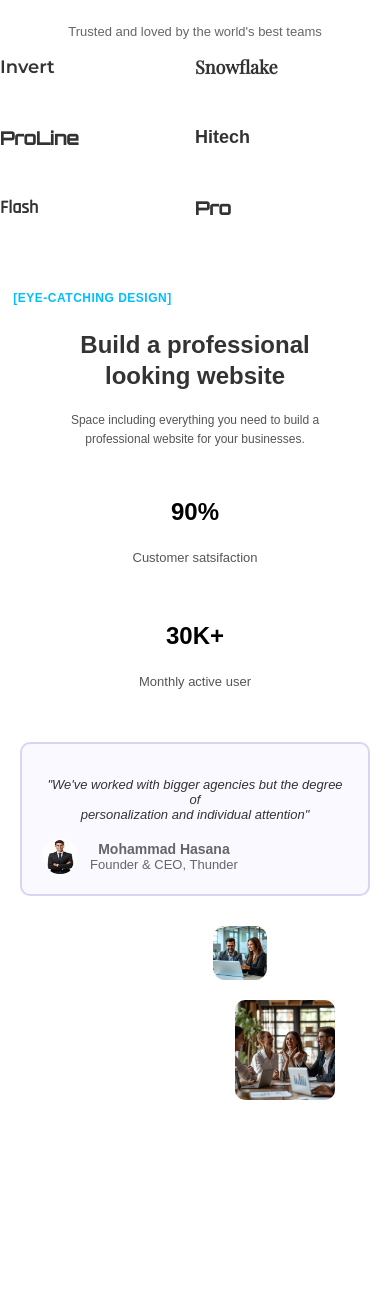
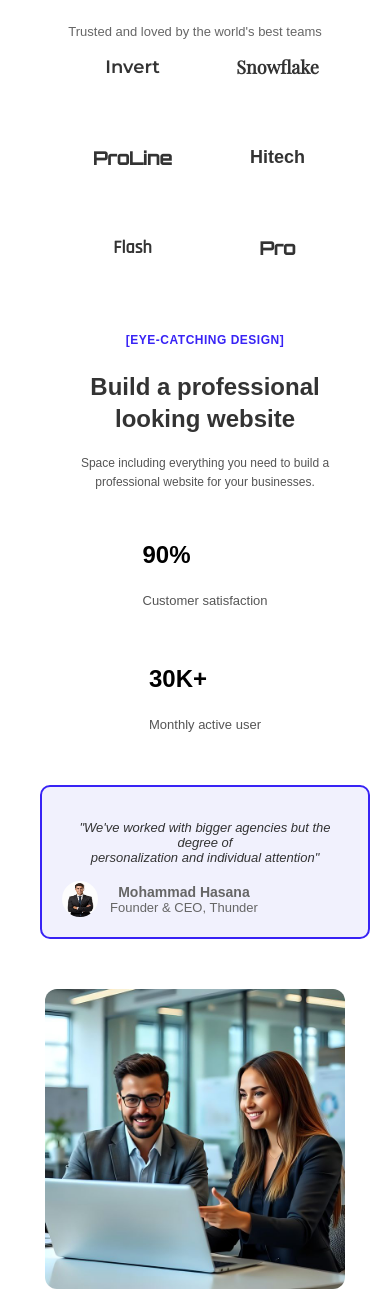
Before and after one commit to Latifah-Umunyana/Zoho-Software-Company, a plain HTML site: page index.html in a window 390 px wide. Shown: the part 1660-2952 px from the top of the page. Drawn offline with nearby package versions, Linux system fonts and the light colour scheme; a web font is replaced by a local one.

Commit message:
mantained responsiveness

```diff
--- a/index.html
+++ b/index.html
@@ -1,6 +1,5 @@
 <!DOCTYPE html>
 <html lang="en">
-
 <head>
     <meta charset="UTF-8">
     <meta name="viewport" content="width=device-width, initial-scale=1.0">
@@ -8,7 +7,6 @@
     <link rel="stylesheet" href="style.css">
     <link rel="stylesheet" href="https://cdnjs.cloudflare.com/ajax/libs/font-awesome/6.7.2/css/all.min.css" />
 </head>
-
 <body>
     <div class="landing-page">
         <nav class="navbar">
@@ -79,6 +77,7 @@
                 </div>
             </div>
         </section>
+        <div class="industries" id="industries">
     <h5>Trusted and loved by the world's best teams</h5>
     <div class="logocontainer">
       <h4 class="logo1">Invert</h4>
@@ -88,17 +87,18 @@
       <h4 class="logo5">Flash</h4>
       <h4 class="logo6">Pro</h4>
     </div>
+  </div>
+
   <div class="templates" id="templates">
     <div class="container">
       <div class="leftcontent">
         <h5 class="tag">[EYE-CATCHING DESIGN]</h5>
         <h3 class="title">Build a professional<br>looking website</h3>
-                    <p class="description">Space including everything you need to build a<br>professional website for
-                        your businesses.</p>
+        <p class="description">Space including everything you need to build a<br>professional website for your businesses.</p>
         <div class="stats">
           <div>
             <h3>90%</h3>
-                            <p>Customer satsifaction</p>
+            <p>Customer satisfaction</p>
           </div>
           <div>
             <h3>30K+</h3>
@@ -106,8 +106,7 @@
           </div>
         </div>
         <div class="testimony">
-                        <p class="quote">"We've worked with bigger agencies but the degree of<br>personalization and
-                            individual attention"</p>
+          <p class="quote">"We've worked with bigger agencies but the degree of<br>personalization and individual attention"</p>
           <div class="author">
             <img src="images/CEO.jpeg" alt="man">
             <div>
@@ -119,8 +118,8 @@
       </div>
       <div class="rightcontent">
         <div class="toprow">
-                        <img src="images/team1.jpeg" class="mainimage">
-                        <img src="images/team2.jpeg" class="subimage">
+          <img src="images/team1.jpeg" class="mainimage" alt="Team 1">
+          <img src="images/team2.jpeg" class="subimage" alt="Team 2">
         </div>
       </div>
     </div>
--- a/style.css
+++ b/style.css
@@ -1,4 +1,5 @@
 @import url('https://fonts.googleapis.com/css2?family=Montserrat:wght@400;600&family=Playfair+Display&family=Rajdhani:wght@500&family=Fira+Sans+Condensed:wght@500&family=Orbitron:wght@500&display=swap');
+
 body {
   font-family: sans-serif;
   background-color: #fff;
@@ -7,24 +8,30 @@ body {
   margin: 0;
   margin-top: -57px;
 }
+
 h5 {
   font-size: 12px;
   color: #666;
   font-weight: normal;
   text-align: center;
 }
-.logocontainer{
+.industries {
+  margin-bottom: 20px;
+}
+.logocontainer {
   display: flex;
   justify-content: space-between;
   flex-wrap: wrap;
   align-items: center;
   margin-top: -30px;
+  margin-left: 70px;
+  margin-right: 50px;
 }
 .logo1 {
   font-family: 'Montserrat', sans-serif;
  font-size: 24px;
 }
-.logo2{
+.logo2 {
    font-family: 'Playfair Display', serif;
    font-size: 24px;
   }
@@ -44,34 +51,20 @@ h5 {
    font-family: 'Orbitron', sans-serif;
    font-size: 24px;
    }
-@media (max-width: 768px) {
-.logocontainer h4 {
-  flex: 1 1 45%;
-  font-size: 20px;
+
+.container {
+  display: grid;
+  grid-template-columns: 1fr 1fr;
+  gap: 60px;
+  height: auto;
+  align-items: start;
 }
-h5 {
-  font-size: 14px;
-}
-}
-@media (max-width: 480px) {
-.logocontainer h4 {
-  font-size: 18px;
-}
-h5 {
-  font-size: 13px;
-}
-}
-.container {
-  height: 100vh;
-  display: flex;
-  justify-content: space-between;
-  align-items: flex-start;
-  flex-wrap: wrap;
-  gap: 60px;
+.leftcontent{
+  margin-left: -380px;
 }
 .tag {
   font-size: 13px;
-  color: #6153e4;
+  color: #3823f5!important;
   font-weight: bold;
   letter-spacing: 0.5px;
   margin-bottom: 15px;
@@ -103,8 +96,8 @@ h5 {
   color: #555;
 }
 .testimony {
-  border: 2px solid #d6d6f2;
-  background-color: #f9f9ff;
+  border: 2px solid #3823f5;
+  background-color: #f1f1fd;
   padding: 20px;
   border-radius: 10px;
   max-width: 380px;
@@ -130,17 +123,21 @@ h5 {
    font-size: 14px;
    font-weight: bold;
    }
-.author p {
-  margin: 0;
+.author p { margin: 0;
   font-size: 13px;
   color: #666;
+ }
+
+.rightcontent {
+  display: flex;
+  flex-direction: column;
+  justify-content: center;
 }
 .toprow {
   display: flex;
   flex-direction: column;
   gap: 20px;
-  margin-right: 100px;
-  margin-left: 190px;
+  margin-left: 0;
 }
 .mainimage {
   width: 400px;
@@ -156,65 +153,118 @@ h5 {
   object-fit: cover;
   margin-right: -90px;
 }
+
+html, body {
+  max-width: 100%;
+  overflow-x: hidden;
+}
 @media (max-width: 1024px) {
+  .logocontainer {
+    justify-content: center;
+    gap: 20px;
+  }
+  .logocontainer h4 {
+    flex: 1 1 30%;
+    text-align: center;
+  }
+
+  .industries {
+    margin-bottom: 10px;
+  }
+  .tag {
+    margin-left: 0;
+    text-align: center;
+    display: block;
+  }
+
   .container {
+    display: grid;
+    grid-template-columns: 1fr;
+    gap: 40px;
+  }
+.leftcontent{
+  margin-left: 20px;
+}
+  .rightcontent {
+    order: 2;
+    width: 100%;
+    display: flex;
+    justify-content: center;
+    margin: 0 auto;
+  }
+  .toprow {
+    margin: 0;
     flex-direction: column;
     align-items: center;
-    gap: 40px;
+    gap: 20px;
   }
-  .leftcontent {
-    margin-left: 0;
-    text-align: center;
+  .mainimage,
+  .subimage {
+    width: 100%;
+    max-width: 380px;
+    height: auto;
+    margin: 0 auto;
+  }
+  .testimony {
+    margin: 0 auto 20px auto;
   }
   .stats {
     justify-content: center;
     flex-wrap: wrap;
     gap: 30px;
   }
-  .testimony {
-    margin: 0 auto;
 }
-  .rightcontent {
-    align-items: center;
+
+@media (max-width: 768px) {
+  .logocontainer h4 {
+    flex: 1 1 30%;
+    font-size: 20px;
   }
-  .toprow {
-    align-items: center;
-  }
-  .subimage {
-    align-self: center;
+  h5 {
+    font-size: 14px;
   }
 }
+
 @media (max-width: 600px) {
+  .logocontainer h4 {
+    flex: 1 1 45%;
+  }
   .title {
     font-size: 24px;
+    text-align: center;
   }
   .description,
   .quote,
   .stats p {
     font-size: 13px;
+    text-align: center;
   }
   .stats {
     flex-direction: column;
     align-items: center;
     gap: 20px;
   }
-  .mainimage {
-    width: 90%;
-    height: auto;
-  }
+  .mainimage,
   .subimage {
-    width: 100px;
-    height: 100px;
+    max-width: 300px;
   }
   .author img {
     width: 36px;
     height: 36px;
   }
 }
-html, body {
-  max-width: 100%;
-  overflow-x: hidden;
+
+@media (max-width: 480px) {
+  .logocontainer h4 {
+    flex: 1 1 45%;
+    font-size: 18px;
   }
+  h5 {
+    font-size: 13px;
+  }
+}
+
+
  /* css for landing page */
  body{
     box-sizing: border-box;
```
Lines whose indentation alone changed are shown as unchanged.
